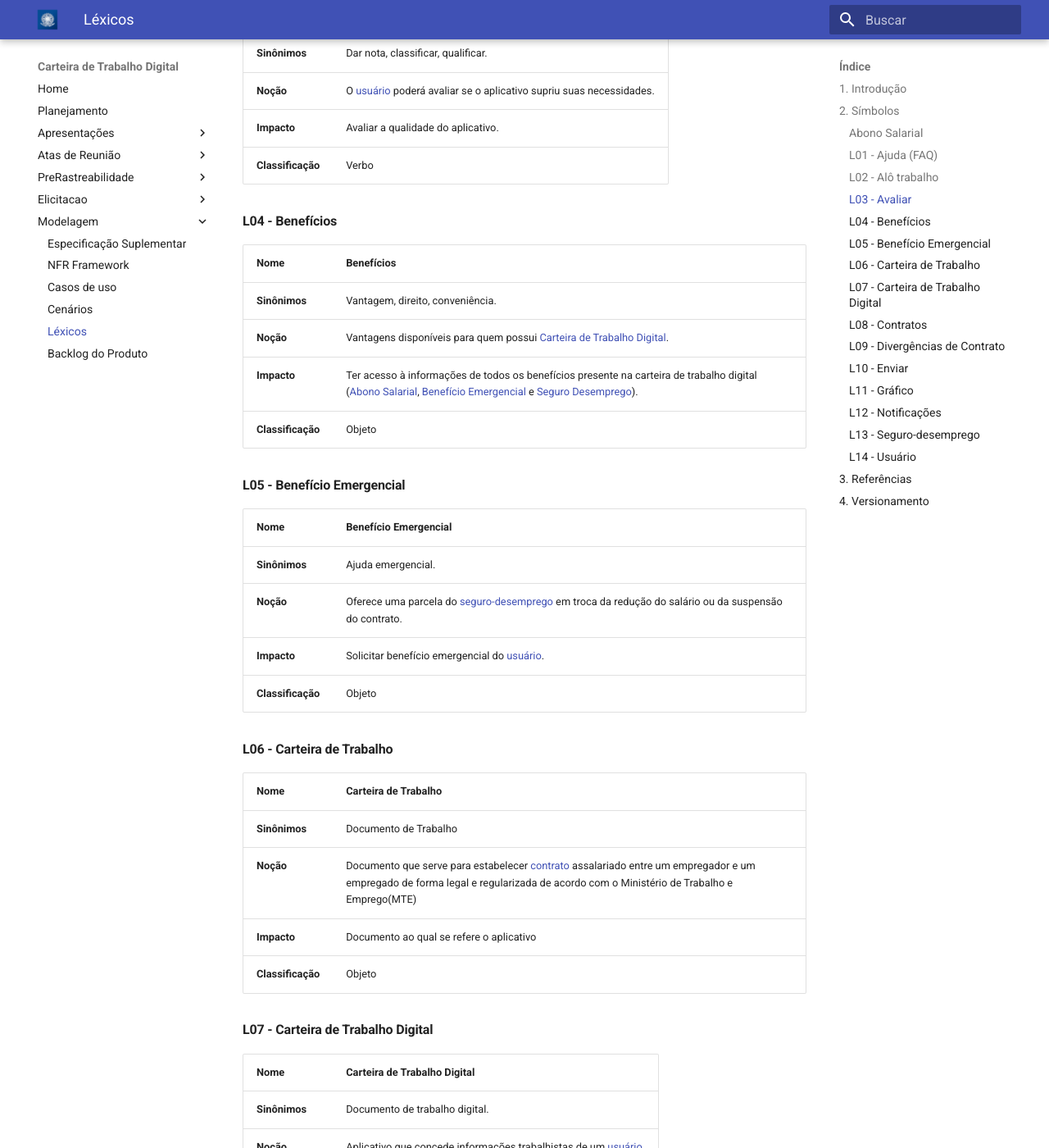
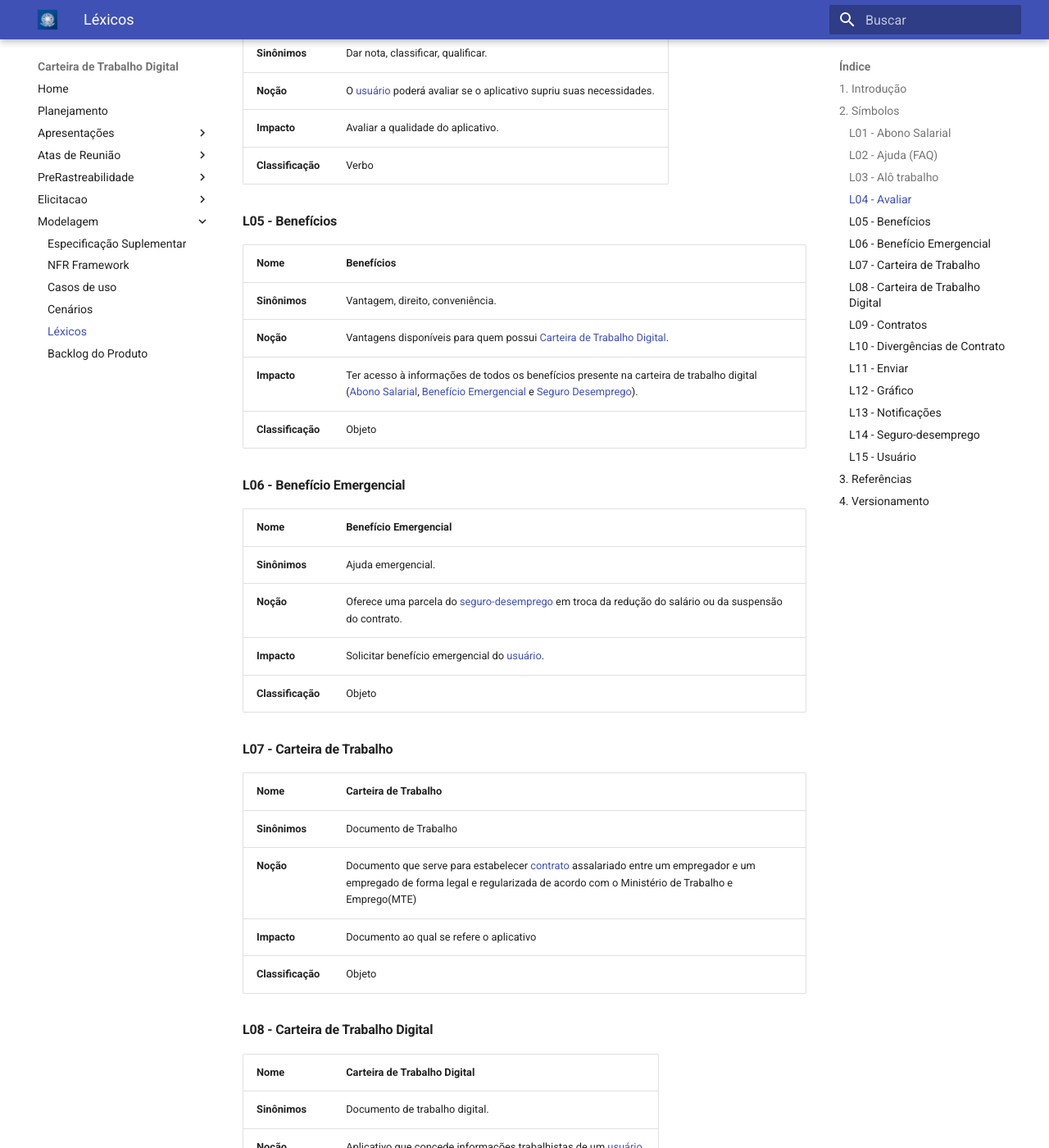
Before and after one commit to Requisitos-de-Software/2021.1-CarteiradeTrabalhoDigital, an MkDocs documentation site: the page built from docs/modelagem/lexicos.md, in a window 1280 px wide and 1400 px high, scrolled down 1593 px. Shown: the whole window at 82% size. Built offline with MkDocs 1.6.1 and Material for MkDocs 9.7.7, drawn with Linux system fonts in a browser that asks for light colours; some of the changed lines change nothing that is shown; some of the changed text lies outside the part shown.

Commit message:
Update lexicos.md

```diff
--- a/docs/modelagem/lexicos.md
+++ b/docs/modelagem/lexicos.md
@@ -14,7 +14,7 @@
 
 <span id="abonoSalarial"></span>
 
-#### Abono Salarial
+#### L01 - Abono Salarial
 
 | Nome              | Abono Salarial                                               |
 | ----------------- | ------------------------------------------------------------ |
@@ -25,7 +25,7 @@
 
 <span id="ajuda"></span>
 
-#### L01 - Ajuda (FAQ)
+#### L02 - Ajuda (FAQ)
 
 | Nome              | Ajuda (FAQ)                                                  |
 | ----------------- | ------------------------------------------------------------ |
@@ -36,7 +36,7 @@
 
 <span id="aloTrabalho"></span>
 
-#### L02 - Alô trabalho
+#### L03 - Alô trabalho
 
 | Nome              | Alô trabalho                                                 |
 | ----------------- | ------------------------------------------------------------ |
@@ -47,7 +47,7 @@
 
 <span id="avaliar"></span>
 
-#### L03 - Avaliar
+#### L04 - Avaliar
 
 | Nome              | Avaliar                                                      |
 | ----------------- | ------------------------------------------------------------ |
@@ -58,7 +58,7 @@
 
 <span id="beneficios"></span>
 
-#### L04 - Benefícios
+#### L05 - Benefícios
 
 | Nome              | Benefícios                                                   |
 | ----------------- | ------------------------------------------------------------ |
@@ -69,7 +69,7 @@
 
 <span id="beneficioEmergencial"></span>
 
-#### L05 - Benefício Emergencial
+#### L06 - Benefício Emergencial
 
 | Nome              | Benefício Emergencial                                        |
 | ----------------- | ------------------------------------------------------------ |
@@ -80,7 +80,7 @@
 
 <span id="carteiraDeTrabalho"></span>
 
-#### L06 - Carteira de Trabalho
+#### L07 - Carteira de Trabalho
 
 | Nome              | Carteira de Trabalho                                         |
 | ----------------- | ------------------------------------------------------------ |
@@ -91,7 +91,7 @@
 
 <span id="carteiraDeTrabalhoDigital"></span>
 
-#### L07 - Carteira de Trabalho Digital
+#### L08 - Carteira de Trabalho Digital
 
 | Nome              | Carteira de Trabalho Digital                                 |
 | ----------------- | ------------------------------------------------------------ |
@@ -102,7 +102,7 @@
 
 <span id="contratos"></span>
 
-#### L08 - Contratos
+#### L09 - Contratos
 
 | Nome              | Contratos                                                    |
 | ----------------- | ------------------------------------------------------------ |
@@ -113,7 +113,7 @@
 
 <span id="divergenciasContrato"></span>
 
-#### L09 - Divergências de Contrato
+#### L10 - Divergências de Contrato
 
 | Nome              | Divergências de Contrato                                     |
 | ----------------- | ------------------------------------------------------------ |
@@ -124,7 +124,7 @@
 
 <span id="enviar"></span>
 
-#### L10 - Enviar
+#### L11 - Enviar
 
 | Nome              | Enviar                                                       |
 | ----------------- | ------------------------------------------------------------ |
@@ -135,7 +135,7 @@
 
 <span id="grafico"></grafico>
 
-#### L11 - Gráfico
+#### L12 - Gráfico
 
 | Nome              | Gráfico                                                   |
 | ----------------- | --------------------------------------------------------- |
@@ -146,7 +146,7 @@
 
 <span id="notificacoes"></span>
 
-#### L12 - Notificações
+#### L13 - Notificações
 
 | Nome              | Notificações                                       |
 | ----------------- | -------------------------------------------------- |
@@ -157,7 +157,7 @@
 
 <span id="seguroDesemprego"></span>
 
-#### L13 - Seguro-desemprego
+#### L14 - Seguro-desemprego
 
 | Nome              | Seguro-desemprego                                            |
 | ----------------- | ------------------------------------------------------------ |
@@ -168,7 +168,7 @@
 
 <span id="usuario"></span>
 
-#### L14 - Usuário
+#### L15 - Usuário
 
 | Nome              | Usuário                                                      |
 | ----------------- | ------------------------------------------------------------ |
```
